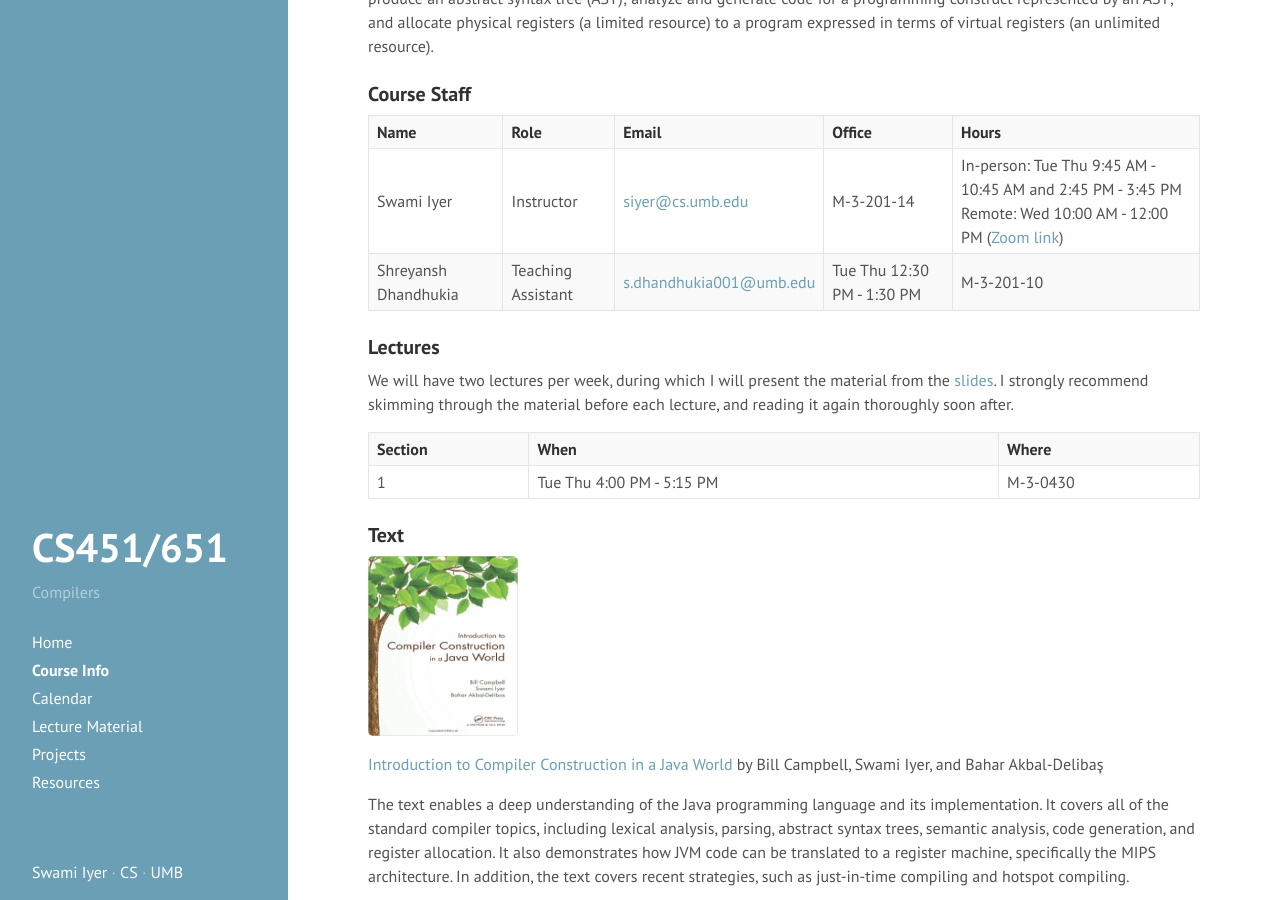
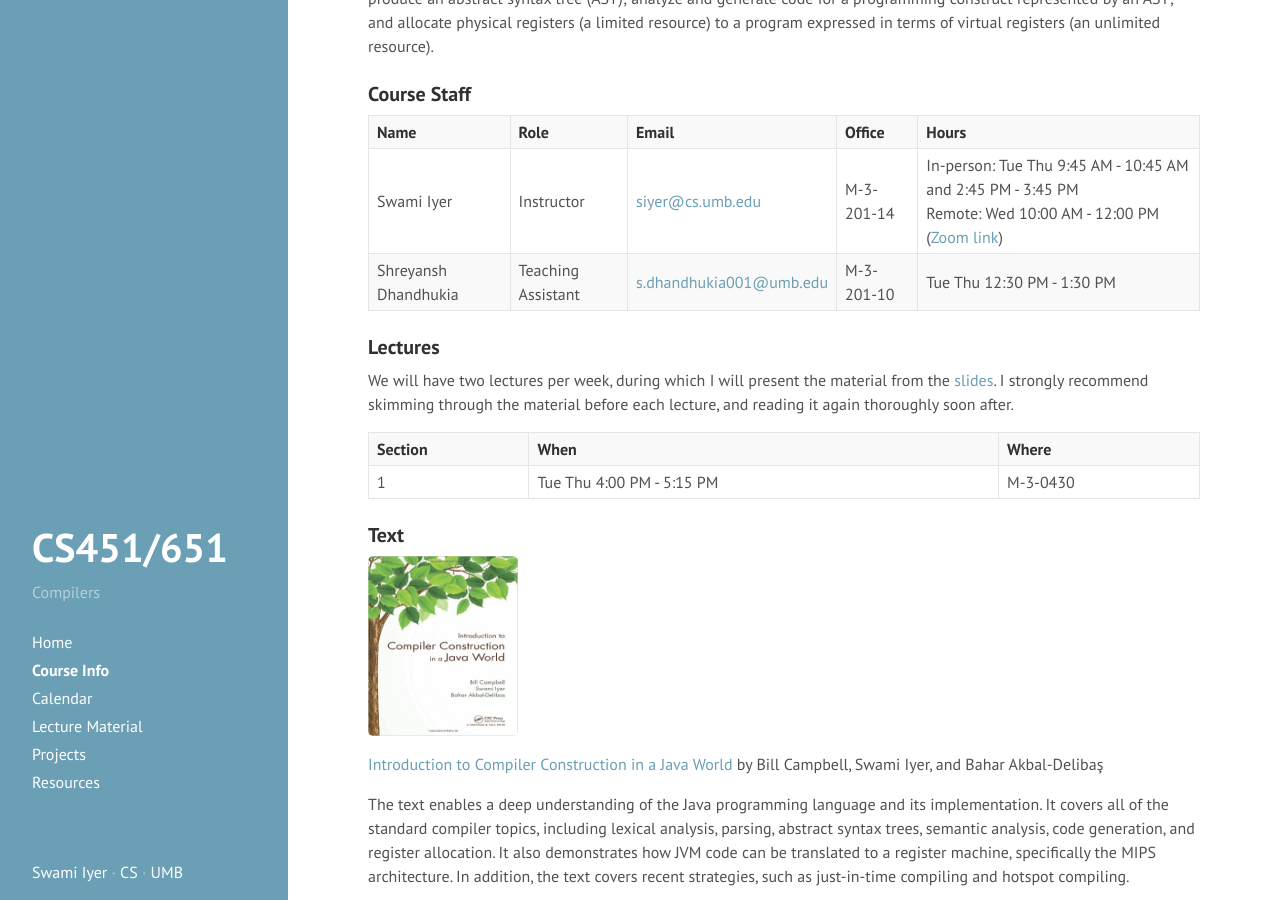
Before and after one commit to swamiiyer/swamiiyer.github.io, a Jekyll site: the page built from _pages/cs451/course_info.md, in a window 1280 px wide and 900 px high, scrolled down 415 px. Built offline with Jekyll 4.4.1, drawn with Linux system fonts in a browser that asks for light colours.

Commit message:
added TA office hours

```diff
--- a/_pages/cs451/course_info.md
+++ b/_pages/cs451/course_info.md
@@ -17,7 +17,7 @@ This course meets [program outcomes](http://www.cs.umb.edu/cs_bs) 1a (demonstrat
 
 | **Name** | **Role** | **Email** | **Office** | **Hours** |
 Swami Iyer | Instructor | [siyer@cs.umb.edu](siyer@cs.umb.edu) | M-3-201-14 | In-person: Tue Thu 9:45 AM - 10:45 AM and 2:45 PM - 3:45 PM <br/> Remote: Wed 10:00 AM - 12:00 PM ([Zoom link](https://umassboston.zoom.us/j/8790346943?pwd=N1VCR0RnbnJhNVpBZEprbmdFcVF0Zz09)) |
-Shreyansh Dhandhukia | Teaching Assistant | [s.dhandhukia001@umb.edu](s.dhandhukia001@umb.edu) | Tue Thu 12:30 PM - 1:30 PM | M-3-201-10
+Shreyansh Dhandhukia | Teaching Assistant | [s.dhandhukia001@umb.edu](s.dhandhukia001@umb.edu) | M-3-201-10 | Tue Thu 12:30 PM - 1:30 PM |
 
 ### Lectures
 
```
